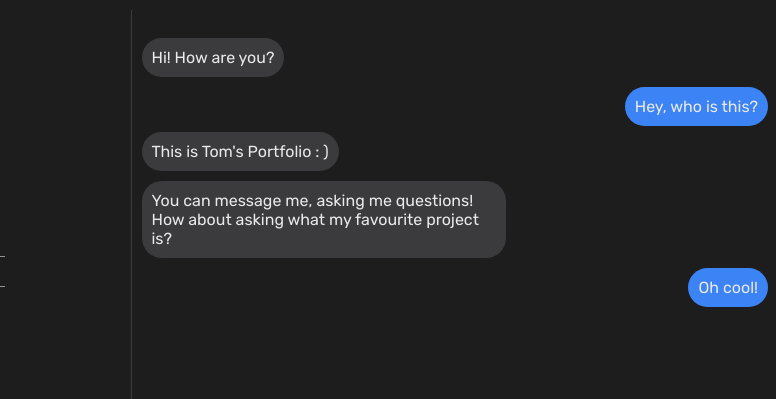
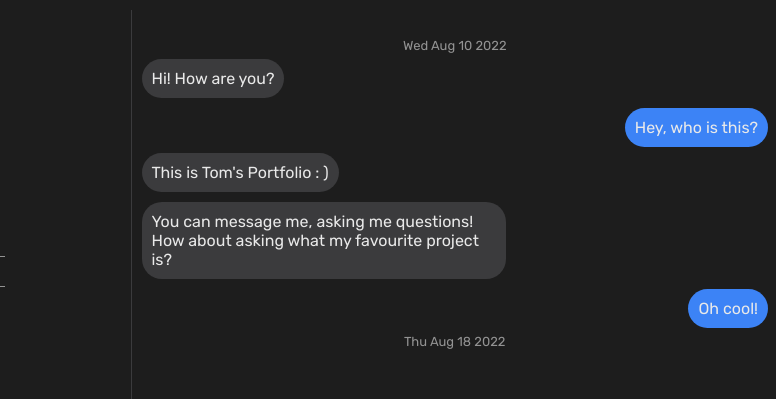
Before and after one commit to TomSmail/IMessageWebsite, a plain HTML site: page index.html in a window 1280 px wide. Both pictures are taken after a click on the button 1228 px from the left and 779 px from the top of the page. Shown: the top 399 px of the page, 504-1280 px from the left. Drawn offline with Linux system fonts and the light colour scheme.

Commit message:
datesAndBits

```diff
--- a/index.css
+++ b/index.css
@@ -213,6 +213,7 @@ button{
 }
 
 footer{
+    padding-top: 10px;
     margin-top: auto;
     position: sticky;
     margin-right: 25px;
@@ -273,6 +274,14 @@ footer{
     }
   }
 
+/* Date Style */
+
+date{
+    font-size: small;
+    flex-direction: column;
+    color: var(--dark-mode-secondary-text);
+}
+
 /* Misc Styles */
 
   .title{
--- a/index.html
+++ b/index.html
@@ -49,6 +49,13 @@
             </line>
         </div>
         <div class="message-box">
+            <line class="inline">
+                <spacer></spacer>
+                    <date>
+                        Wed Aug 10 2022
+                    </date>
+                <spacer></spacer>
+            </line>
             <line>
                 <message class="you">
                     Hi! How are you?
--- a/messanger.js
+++ b/messanger.js
@@ -4,7 +4,9 @@
 3. Create a selection of if statements that are able to recognise certain messages
 4. On these specific messages send specific responses, answering the question
 */
+
 let numberOfBadQuestions = 0;
+let dateDisplayed = false;
 
 function sendMessage(sender, message){
     const node = document.createElement('line');
@@ -19,6 +21,9 @@ function sendMessage(sender, message){
 function recieveMessage(){
     let userMessage =  document.getElementById('inputMessage').value;
     console.log(userMessage);
+    if (!dateDisplayed){
+        displayDate();
+    }
     if (userMessage !== ''){
         sendMessage('me', userMessage);
     }else{
@@ -44,10 +49,28 @@ function normaliseString(string){
     let newString = string.toString();
     var regex = /[.,\/#!$%\^&\*;:{}=\-_`~()?]/g;
     var normalisedString = newString.toLowerCase();
-    normalisedString = normalisedString.replace(regex, '')
-    console.log('This is the normalised String: ' + normalisedString)
-    return normalisedString
+    normalisedString = normalisedString.replace(regex, '');
+    console.log('This is the normalised String: ' + normalisedString);
+    return normalisedString;
 }
+
+function displayDate(){
+    const now  = new Date();
+    const dateString = now.toDateString();
+    const node = document.createElement('line');
+    node.classList.add('inline');
+    const spacerLeft = document.createElement('spacer');
+    const spacerRight = document.createElement('spacer');
+    const element = document.createElement('date');
+    const textNode = document.createTextNode(dateString);
+    element.appendChild(textNode);
+    node.appendChild(spacerLeft);
+    node.appendChild(element);
+    node.appendChild(spacerRight);
+    document.getElementById("messageArea").insertAdjacentElement('beforeBegin', node);
+    dateDisplayed = true;
+}
+
 function sendResponse(userMessage){
     console.log(userMessage);
     var simplifiedMessage = normaliseString(userMessage);
```
